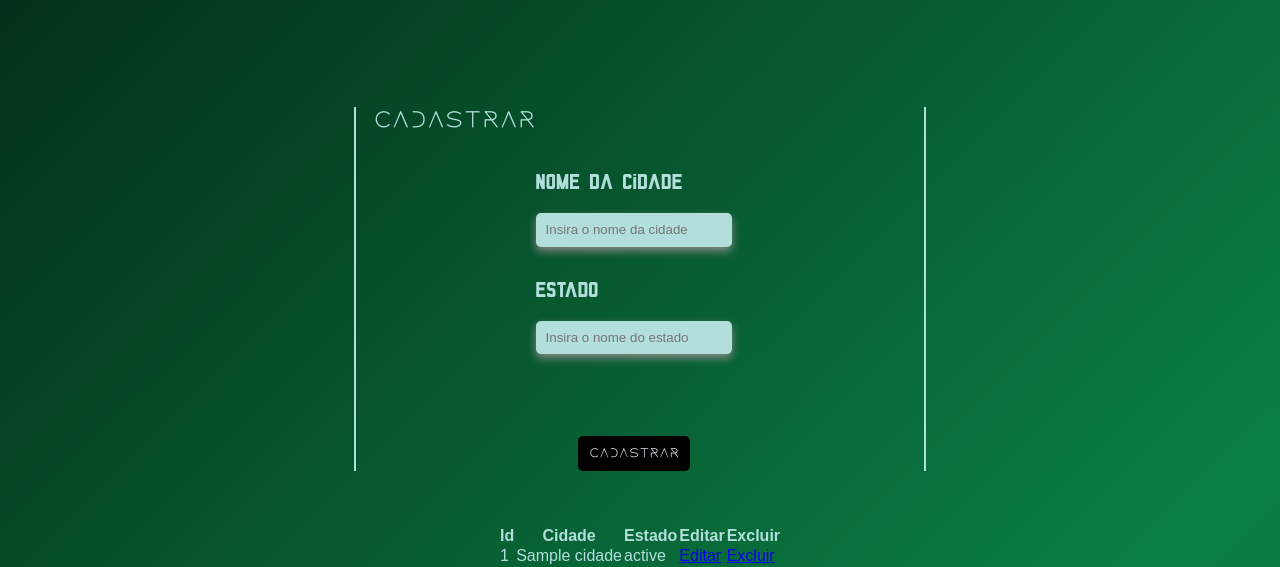
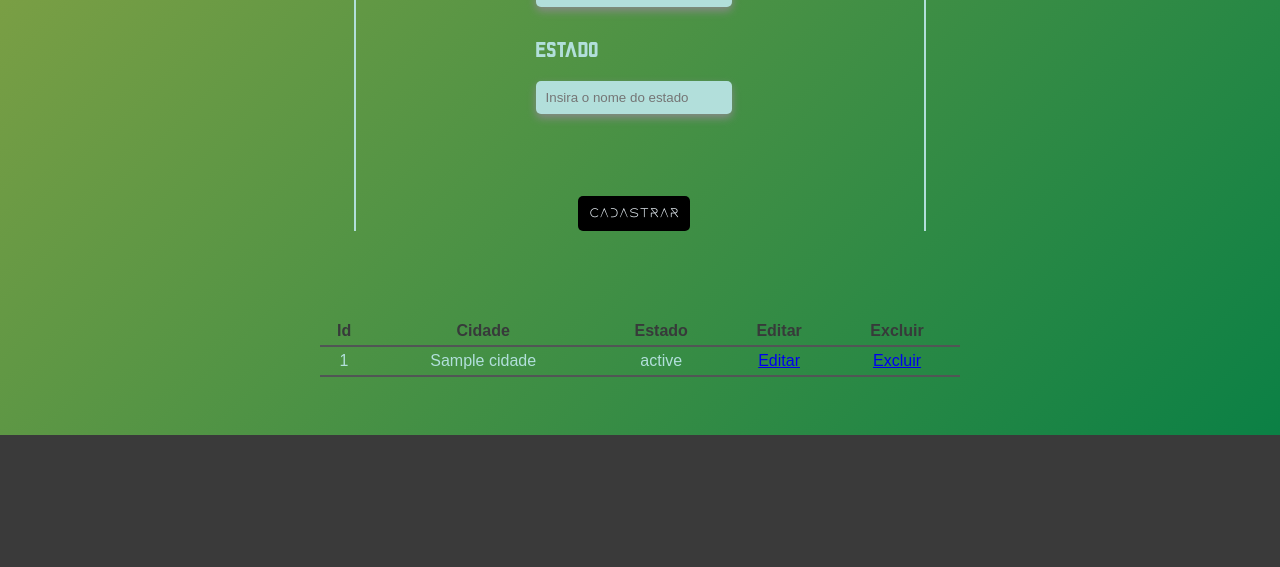
Before and after one commit to muriloschneider/trabalhoprog, a PHP site: page /index/index.php in a window 1280 px wide. Shown: the part 365-932 px from the top of the page. After the commit the page ends 800 px from the top, so only its background shows below. Run offline with PHP 8.4, Linux system fonts and the light colour scheme; tables that the repository leaves empty hold one stand-in row (values such as "Sample post").

Commit message:
Update estilo.css

```diff
--- a/At06 Prog/css/estilo.css
+++ b/At06 Prog/css/estilo.css
@@ -9,7 +9,7 @@ body {
     font-size: 16px;
     width: 100vw;
     height: 100vh;
-    background: linear-gradient(-45deg, #000000, #0a8045, #000000, #0a8045);
+    background: linear-gradient(-45deg, #bdb144, #0a8045, #bdb144, #0a8045);
     background-size: 400% 400%;
     animation: Gradient 10s ease infinite;
     margin: 0;
@@ -29,6 +29,12 @@ body {
 }
 
 /* Header */
+
+header{
+    position: sticky;
+    top: 0;
+}
+
 header {
     display: flex;
     justify-content: flex-end;
@@ -38,12 +44,23 @@ header {
     box-shadow: 0 4px 8px rgb(76, 76, 76);
 }
 
+header h1{
+    margin-left: -10.2em;
+}
+
 #nav-title {
+    /* display: flex;
+    justify-content: flex-end; */
+    align-items: flex-start;
     font-family: 'maves';
     color: aliceblue;
     margin-right: auto;
     font-size: 2.5em;
     font-weight: lighter;
+}
+
+.logo{
+    width: 20%;
 }
 
 header li {
@@ -181,6 +198,34 @@ label{
     padding: 0.7em 0.7em;
 }
 
+table, td, th{
+    color: #b2dfdb;
+    border-bottom: 2px solid #515555;
+    padding: 5px 5px;
+    /* box-shadow: 0 4px 8px rgb(109, 109, 109); */
+}
+
 table{
-    color: #b2dfdb;
+    margin-top: 2em;
+    border-collapse: collapse;
+    /* border-radius: 5px; */
+    width: 50%;
 }
+
+td{
+    text-align: center;
+}
+
+/* #itensTabelas:hover{
+    background-color: #b2dfdb;
+    color: #000000;
+}
+
+#itensTabelas td:hover{
+    color: #000000;
+} */
+
+th{
+    /* background-color: #ffffff; */
+    color: #373a3a;
+}
```
